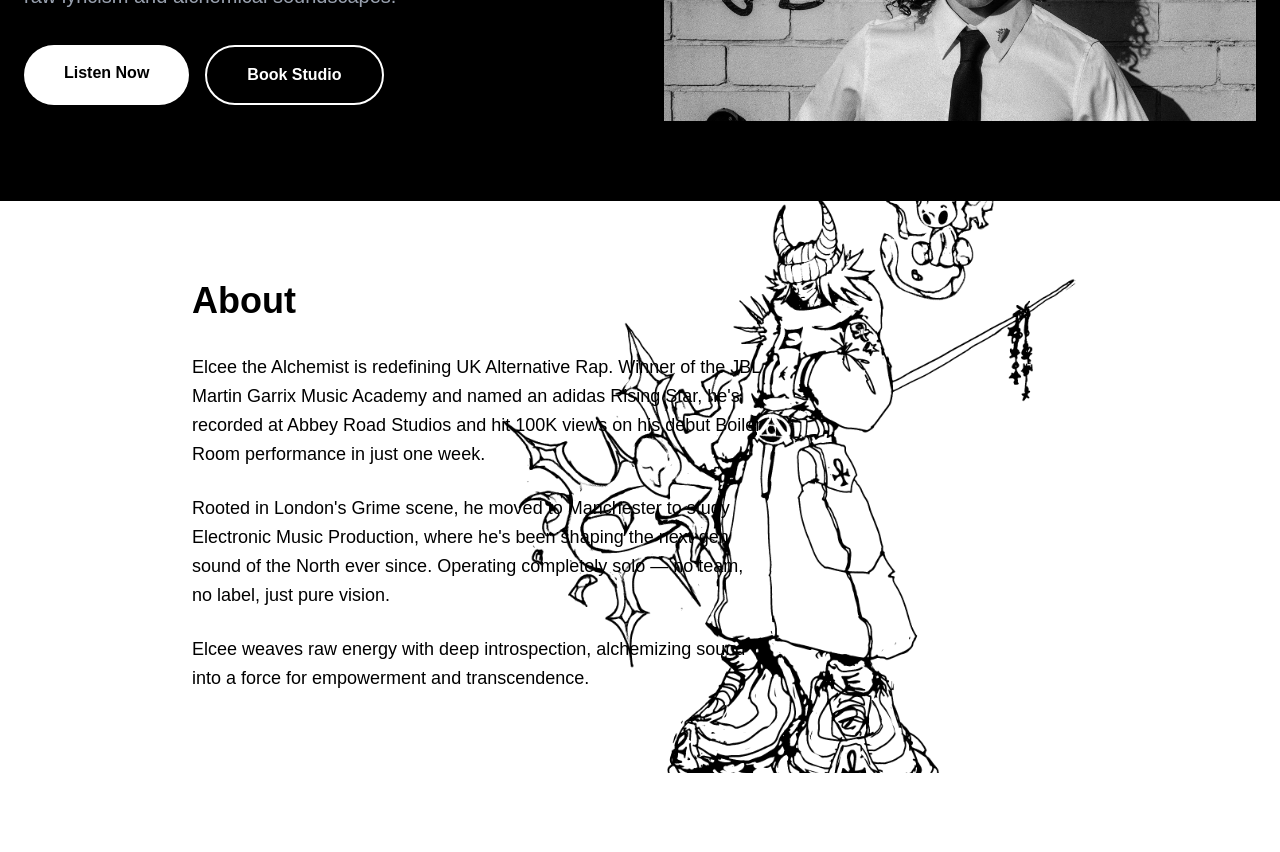
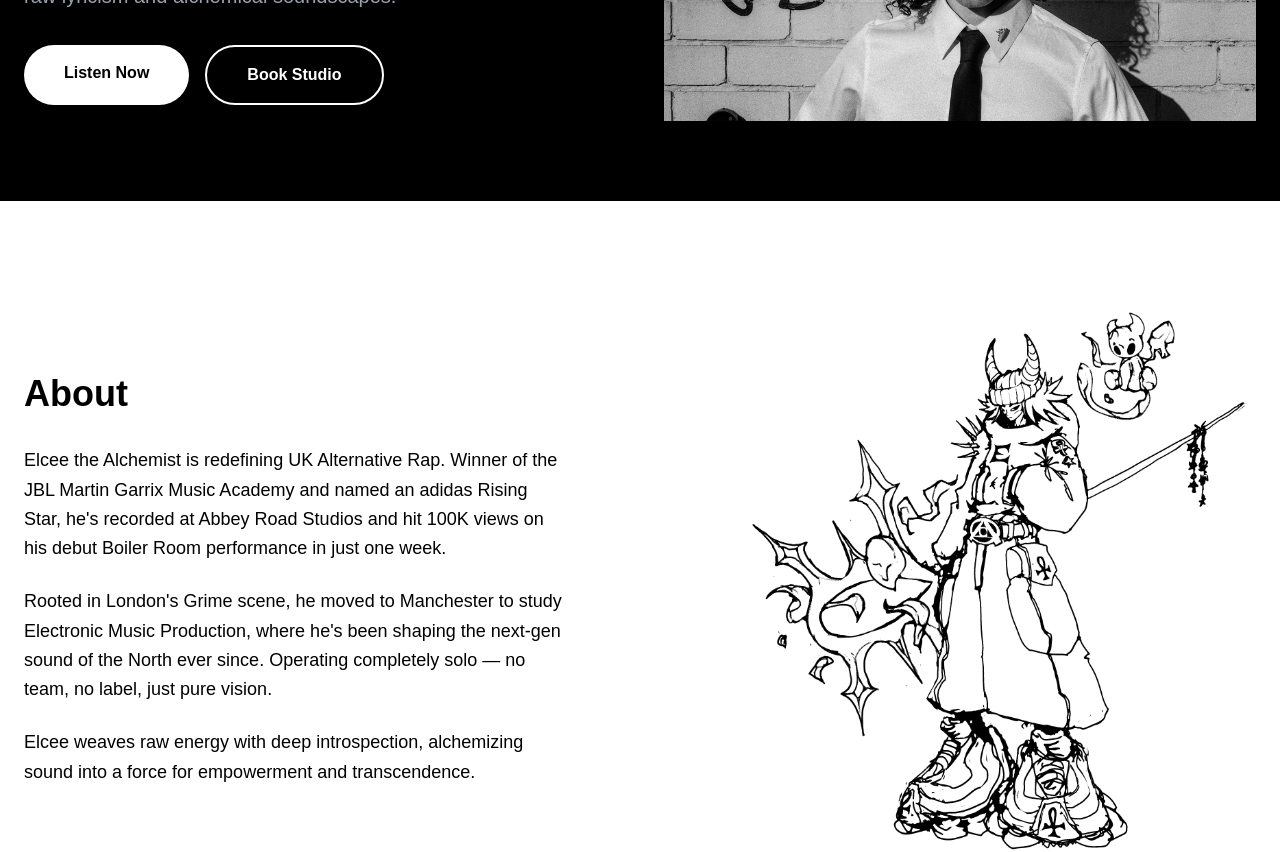
Before and after one commit to logancooney/elcee-website, a Next.js app: page / in a window 1280 px wide. Shown: the part 400-1252 px from the top of the page. Built offline with nearby package versions, Linux system fonts and the light colour scheme.

Commit message:
Fix avatar: right-aligned, fully visible, not cropped, text on left

```diff
--- a/app/page.tsx
+++ b/app/page.tsx
@@ -66,24 +66,24 @@ export default function Home() {
       </section>
 
       {/* Bio Section */}
-      <section className="py-20 px-6 bg-white text-black relative overflow-hidden">
-        <div className="max-w-4xl mx-auto relative">
-          {/* Avatar BEHIND text */}
-          <div className="absolute right-0 top-1/2 -translate-y-1/2 w-full md:w-2/3 pointer-events-none opacity-100 z-0">
+      <section className="py-20 px-6 bg-white text-black relative">
+        <div className="max-w-7xl mx-auto relative min-h-[600px] flex items-center">
+          {/* Avatar BEHIND text - positioned on RIGHT */}
+          <div className="absolute right-0 top-0 bottom-0 w-1/2 flex items-center justify-end pointer-events-none z-0">
             <Image
               src="/elcee-avatar.png"
               alt="Elcee the Alchemist"
-              width={700}
-              height={900}
-              className="w-full h-auto"
+              width={600}
+              height={800}
+              className="h-full w-auto object-contain"
               priority
             />
           </div>
 
-          {/* Text Content - ON TOP of avatar */}
-          <div className="relative z-10">
+          {/* Text Content - ON TOP, left side only */}
+          <div className="relative z-10 max-w-xl pr-8">
             <h2 className="text-4xl font-bold mb-8">About</h2>
-            <div className="space-y-6 max-w-xl">
+            <div className="space-y-6">
               <p className="text-lg leading-relaxed">
                 Elcee the Alchemist is redefining UK Alternative Rap. Winner of the JBL Martin Garrix Music Academy
                 and named an adidas Rising Star, he's recorded at Abbey Road Studios and hit 100K views on his
```
